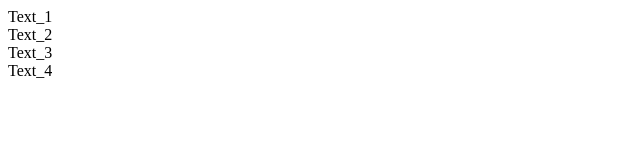
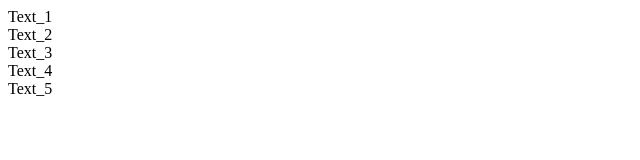
Before and after one commit to Chartik/Git-Exercises, a plain HTML site: page index.html in a window 1280 px wide. Shown: the full height of the page, 0-640 px from the left. Drawn offline with Linux system fonts and the light colour scheme.

Commit message:
added text_5

```diff
--- a/index.html
+++ b/index.html
@@ -2,3 +2,4 @@
 <div>Text_2</div>
 <div>Text_3</div>
 <div>Text_4</div>
+<div>Text_5</div>
```
